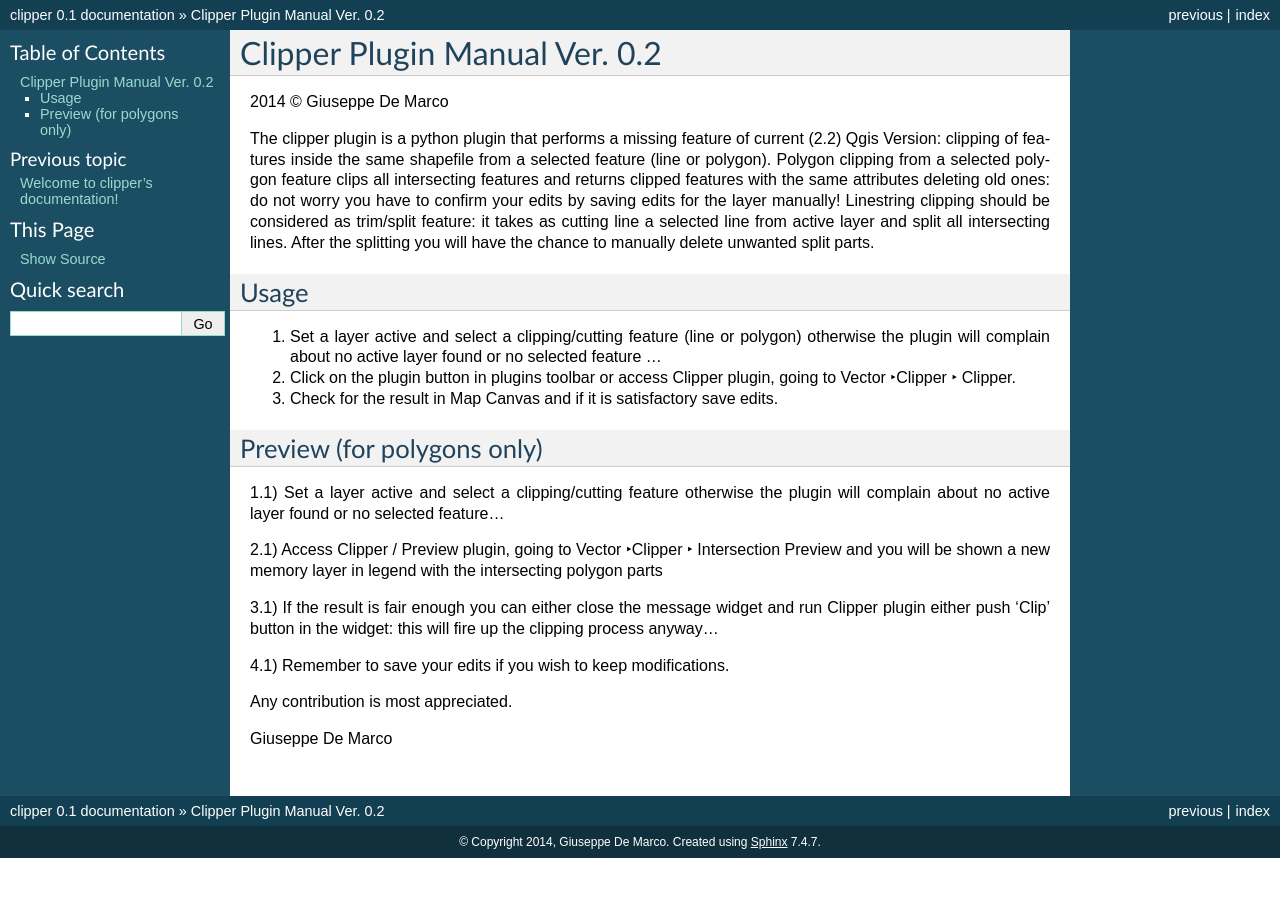
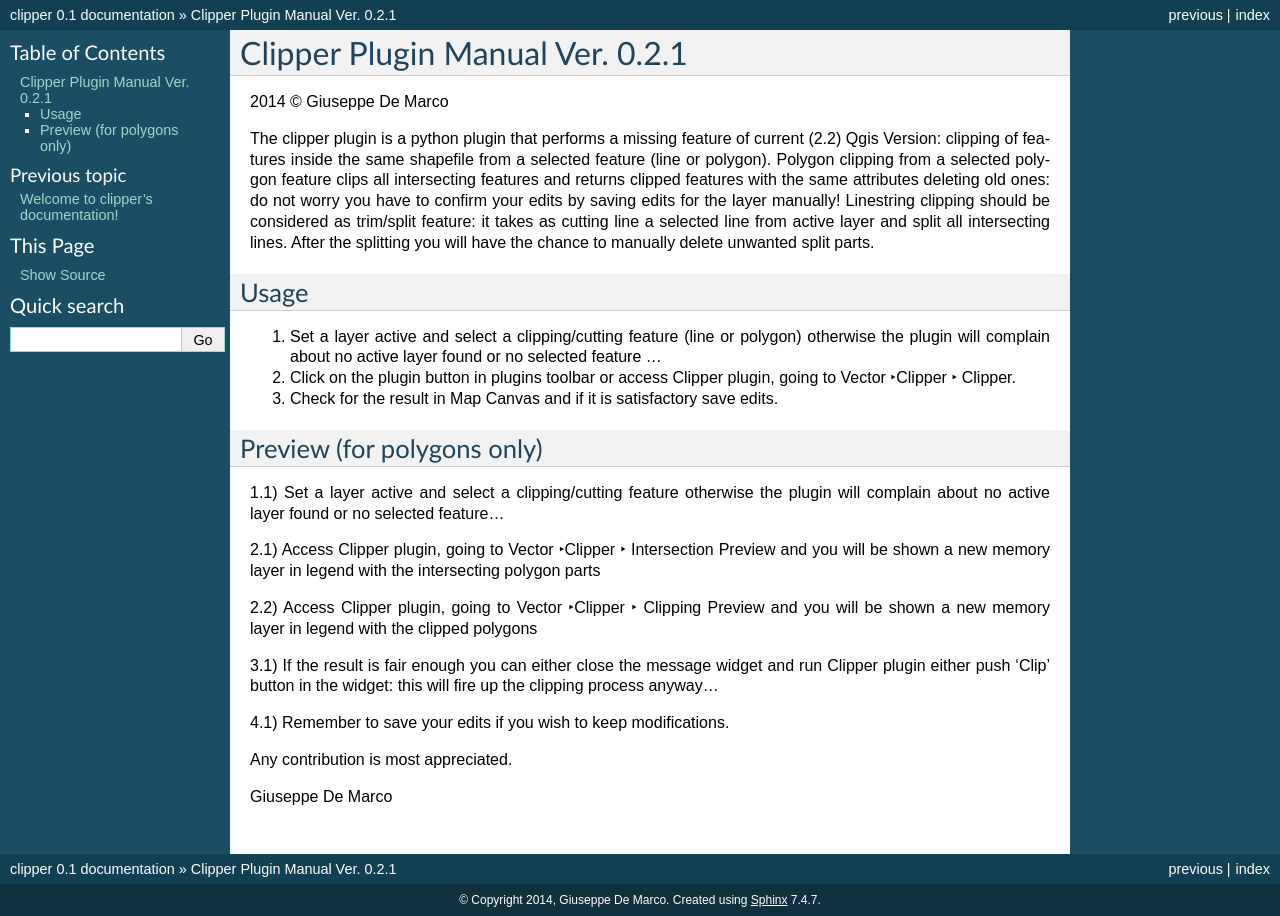
Before and after one commit to demarcog/Clipper, a Sphinx documentation site: the page built from help/source/manual.rst, in a window 1280 px wide. Built offline with Sphinx 7.4.7, drawn with Linux system fonts in a browser that asks for light colours; formulas are drawn with MathJax 3.

Commit message:
modified:   help/build/doctrees/environment.pickle 	modified:   help/build/doctrees/manual.doctree 	modified:   help/build/html/_sources/manual.txt 	modified:   help/build/html/index.html 	modified:   help/build/html/manual.html 	modified:   help/build/html/searchindex.js 	modified:   help/source/manual.rst

```diff
--- a/help/source/manual.rst
+++ b/help/source/manual.rst
@@ -1,5 +1,5 @@
-Clipper Plugin Manual Ver. 0.2
-==============================
+Clipper Plugin Manual Ver. 0.2.1
+================================
 
 2014 © Giuseppe De Marco
 
@@ -22,7 +22,9 @@
 
 1.1) Set a layer active and select a clipping/cutting feature otherwise the plugin will complain about no active layer found or no selected feature...
 
-2.1) Access :guilabel:`Clipper / Preview` plugin, going to :menuselection:`Vector -->Clipper --> Intersection Preview` and you will be shown a new memory layer in legend with the intersecting polygon parts
+2.1) Access :guilabel:`Clipper` plugin, going to :menuselection:`Vector -->Clipper --> Intersection Preview` and you will be shown a new memory layer in legend with the intersecting polygon parts
+
+2.2) Access :guilabel:`Clipper` plugin, going to :menuselection:`Vector -->Clipper --> Clipping Preview` and you will be shown a new memory layer in legend with the clipped polygons
 
 3.1) If the result is fair enough you can either close the message widget and run Clipper plugin either push 'Clip' button in the widget: this will fire up the clipping process anyway...
 
```
Also changed, not shown: 6 other files.
